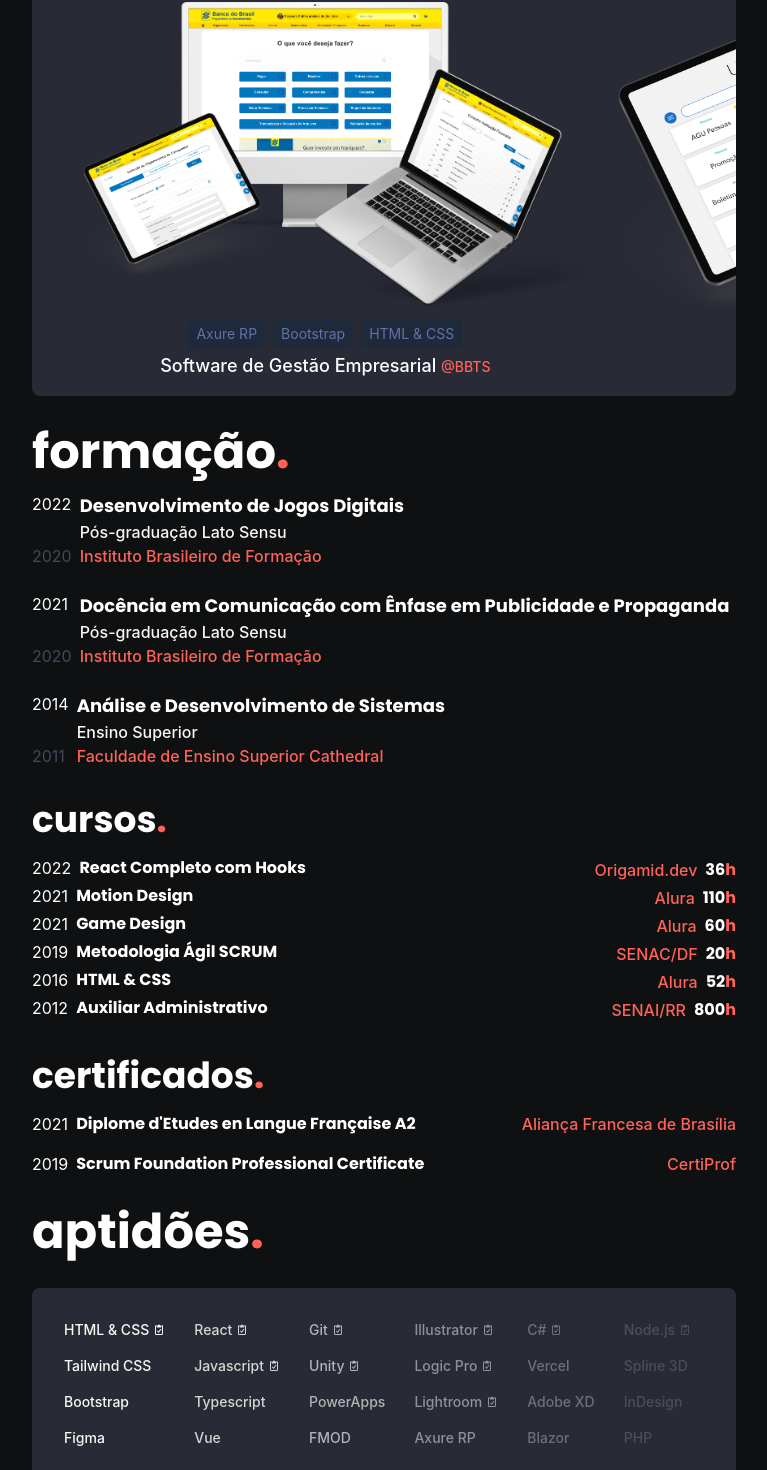
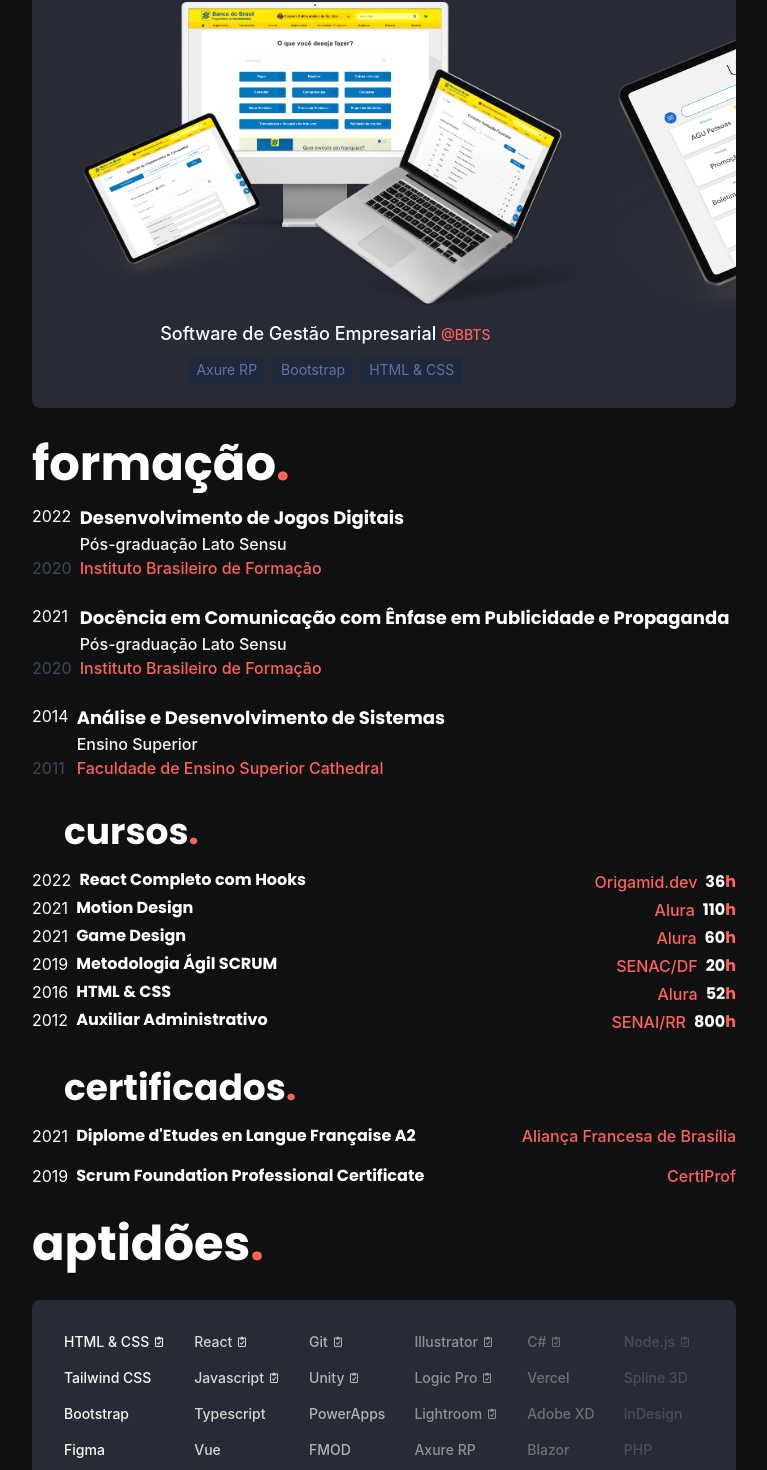
Before and after one commit to GMBermeo/bermeo.dev, a Next.js app: page / in a window 1280 px wide. Shown: the part 2234-3704 px from the top of the page, without its empty margins (256-1023 px from the left). Built offline with nearby package versions, Linux system fonts and the light colour scheme; a web font is replaced by a local one.

Commit message:
🎨 Custom Container class

```diff
--- a/components/ProjectCard.tsx
+++ b/components/ProjectCard.tsx
@@ -1,4 +1,5 @@
 /* eslint-disable @next/next/no-img-element */
+import Image from "next/image";
 import React from "react";
 import { TProject } from "../types/TProject";
 
@@ -10,24 +11,25 @@
   skills,
 }: TProject) => {
   return (
-    <figure className="inline-block h-full w-5/6 pb-2">
+    <figure className="inline-block h-full max-h-full w-5/6 pb-2">
       <img className="mb-2 w-full" src={coverImage} alt={title} />
+
+      <figcaption className="text-center text-sm font-medium sm:text-lg">
+        {title}{" "}
+        {company !== "Other" && (
+          <span className="text-primary text-sm">@{company}</span>
+        )}
+      </figcaption>
       <div className="flex items-center justify-center gap-x-2 text-sm">
         {skills.map((skill) => (
           <div
-            className="text-dracula-comment mb-1 rounded bg-slate-800 px-2 py-1"
+            className="text-dracula-comment my-2 rounded bg-slate-800 px-2 py-1"
             key={skill}
           >
             {skill}
           </div>
         ))}
       </div>
-      <figcaption className="text-center text-sm font-medium md:text-lg">
-        {title}{" "}
-        {company !== "Other" && (
-          <span className="text-primary text-sm">@{company}</span>
-        )}
-      </figcaption>
     </figure>
   );
 };
--- a/components/sections/About.tsx
+++ b/components/sections/About.tsx
@@ -5,7 +5,7 @@
   return (
     <>
       <Title title="Sobre" />
-      <article className="p mb-16 text-sm font-medium leading-6 md:text-base">
+      <article className="p customContainer mb-16 text-sm font-medium leading-6 md:text-base">
         Formado em Análise e Desenvolvimento de Sistemas em 2011, descobri logo
         na faculdade uma vocação por front-end e experiência do usuário nas
         aulas de engenharia de software. Em 2015, comecei a trabalhar em
--- a/components/sections/Education.tsx
+++ b/components/sections/Education.tsx
@@ -6,8 +6,9 @@
 
 export const Education = () => {
   return (
-    <div className="mb-8">
+    <>
       <Title title={"Formação"} />
+      <div className="customContainer mb-8">
         <ul className="mb-8">
           {degrees.map((degree) => (
             <EducationCard {...degree} key={degree.title} />
@@ -26,5 +27,6 @@
           ))}
         </ul>
       </div>
+    </>
   );
 };
--- a/components/sections/Experience.tsx
+++ b/components/sections/Experience.tsx
@@ -8,7 +8,7 @@
   return (
     <>
       <Title title="Experiência" />
-      <ol>
+      <ol className="customContainer">
         {experiences.map((experience: TExperience) => (
           <WorkCard {...experience} key={experience.dateEnd} />
         ))}
--- a/components/sections/Portfolio.tsx
+++ b/components/sections/Portfolio.tsx
@@ -8,9 +8,10 @@
   return (
     <>
       <Subtitle title={"Projetos"} />
+      <div className="mx-0 px-0 md:container md:mx-auto md:max-w-3xl md:px-8">
         <div
           id="container"
-        className="bg-dracula-background mb-8 max-h-[27rem] w-full overflow-y-hidden overflow-x-scroll whitespace-nowrap rounded-lg pb-2 pt-4 pl-4 sm:pl-2 md:pl-0 md:pt-2"
+          className="bg-dracula-background mb-8 max-h-fit w-full overflow-y-hidden overflow-x-scroll whitespace-nowrap rounded-none pb-2 pt-4 pl-0 md:rounded-lg md:pt-2"
         >
           {projects.map(
             (projeto: TProject) =>
@@ -19,6 +20,7 @@
               )
           )}
         </div>
+      </div>
     </>
   );
 };
--- a/components/sections/Skills.tsx
+++ b/components/sections/Skills.tsx
@@ -9,16 +9,21 @@
   return (
     <div className="mb-12">
       <Title title={"Aptidões"} />
-
-      <ul className="bg-dracula-background my-6 grid grid-flow-row grid-cols-[repeat(6,_min(fit))] grid-rows-4 gap-x-4 gap-y-3 overflow-x-auto whitespace-nowrap rounded-lg p-6 pb-5 text-sm font-medium lg:my-8 lg:gap-y-4 lg:p-8 lg:pb-6">
+      <div className="mx-0 px-0 sm:container sm:mx-auto sm:max-w-3xl sm:px-8">
+        <ul className="bg-dracula-background my-6 grid grid-flow-row grid-cols-[repeat(6,_min(fit))] grid-rows-4 gap-x-4 gap-y-3 overflow-x-auto whitespace-nowrap rounded-none p-6 pb-5 text-sm font-medium sm:rounded-lg lg:my-8 lg:gap-y-4 lg:p-8 lg:pb-6">
           {skills.map((skill) => (
             <SkillCard key={skill.label} {...skill} />
           ))}
-        <p className="text-dracula-comment col-span-6 mt-1 flex items-center gap-x-1 text-sm md:ml-auto md:mt-2 lg:mt-4">
+          <a
+            className="text-dracula-comment col-span-6 mt-1 flex items-center gap-x-1 text-sm md:ml-auto md:mt-2 lg:mt-4"
+            href="https://www.linkedin.com/help/linkedin/answer/a507663/linkedin-skill-assessments?lang=pt"
+            hrefLang="pt-br"
+          >
             <SkillBadge size={16} />
             Aprovado na avaliação de competências do LinkedIn.
-        </p>
+          </a>
         </ul>
+      </div>
     </div>
   );
 };
--- a/components/ui/Subtitle.tsx
+++ b/components/ui/Subtitle.tsx
@@ -8,7 +8,7 @@
   return (
     <h2
       id={title}
-      className="relative z-40 my-4 text-2xl font-bold lowercase leading-none md:text-4xl"
+      className="customContainer relative z-40 my-4 text-2xl font-bold lowercase leading-none md:text-4xl"
     >
       {title}
       <span className="text-primary">.</span>
--- a/components/ui/Title.tsx
+++ b/components/ui/Title.tsx
@@ -8,7 +8,7 @@
   return (
     <h2
       id={title}
-      className="relative z-40 my-4 text-3xl font-bold lowercase leading-none md:text-5xl"
+      className="customContainer relative z-40 my-4 text-3xl font-bold lowercase leading-none md:text-5xl"
     >
       {title}
       <span className="text-primary">.</span>
--- a/pages/index.tsx
+++ b/pages/index.tsx
@@ -13,7 +13,7 @@
       <NavBar />
 
       <Hero />
-      <main className="container mx-auto max-w-3xl px-6 sm:px-8">
+      <main className="mx-auto">
         <About />
         <Experience />
         <Portfolio />
--- a/styles/globals.css
+++ b/styles/globals.css
@@ -69,6 +69,10 @@
   height: var(--doc-height);
 }
 
+.customContainer {
+  @apply container mx-auto max-w-3xl px-6 sm:px-8;
+}
+
 .font-code {
   font-family: Menlo, monospace;
 }
```
Lines whose indentation alone changed are shown as unchanged.
